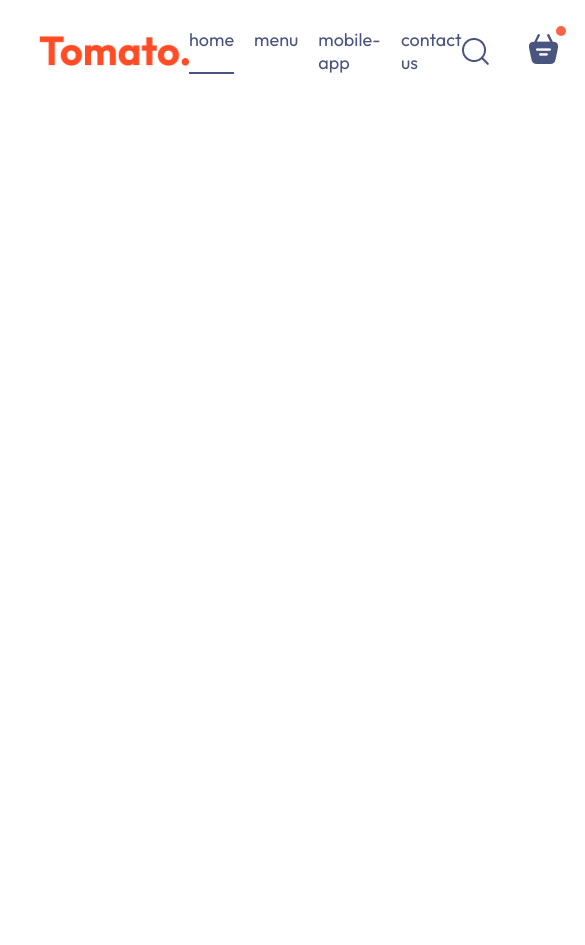
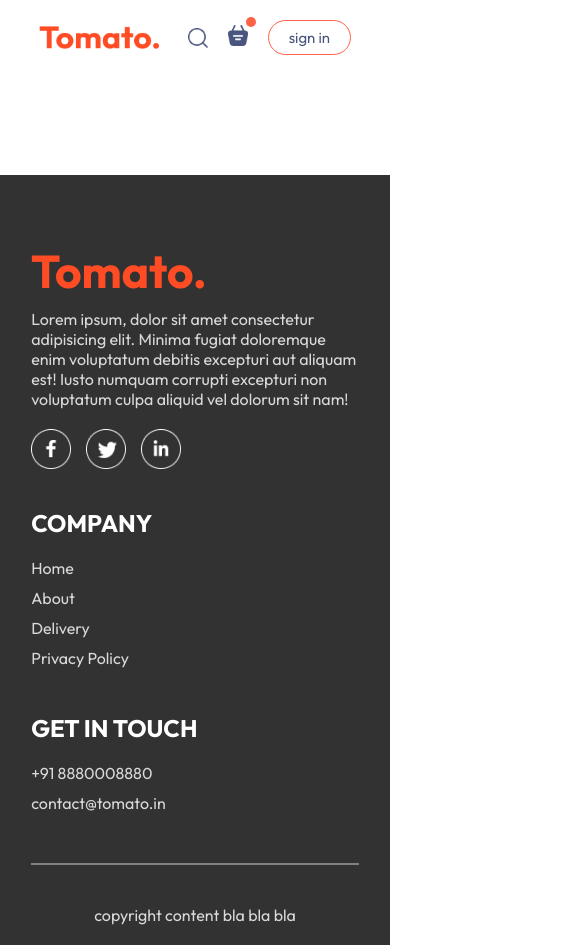
Before and after one commit to snehithvarma86/food-delivery-project, a React (Vite) app in the folder food-delivery/: page /placeorder in a window 390 px wide. Shown: the top 945 px of the page, 585 px wide, since content can reach past the window. Before the commit the page ends 844 px from the top, so only its background shows below. Built offline with nearby package versions, Linux system fonts and the light colour scheme.

Commit message:
more additions

```diff
--- a/food-delivery/src/App.jsx
+++ b/food-delivery/src/App.jsx
@@ -1,20 +1,25 @@
 import React from 'react'
 import Navbar from './components/navbar/navbar'
-import { Route,Routes} from 'react-router-dom'
+import { Route, Routes } from 'react-router-dom'
 import Home from './pages/home/home'
 import Cart from './pages/cart/cart'
 import Placeorder from './pages/placeorder/placeorder'
+import Footer from './components/Footer/footer'
 
 const App = () => {
   return (
-    <div className='app'>
-      <Navbar/>
-      <Routes>
-        <Route path='/' element={<Home/>}/>
-        <Route path='/cart' element={<Cart/>}/>
-        <Route path='/placeorder' element={<Placeorder/>}/>
-      </Routes>
-    </div>
+    <>
+      <div className='app'>
+        <Navbar />
+        <Routes>
+          <Route path='/' element={<Home />} />
+          <Route path='/cart' element={<Cart />} />
+          <Route path='/placeorder' element={<Placeorder />} />
+        </Routes>
+      </div>
+      <Footer />
+    </>
+
   )
 }
 
--- /dev/null
+++ b/food-delivery/src/components/AppDownload/AppDownload.css
@@ -0,0 +1,25 @@
+.app-download{
+    margin: auto auto;
+    margin-top: 100px;
+    font-size: max(3vw,20px);
+    text-align: center;
+    font-weight: 500;
+}
+
+.app-download-platforms{
+    display: flex;
+    justify-content: center;
+    gap: max(2vw,10px);
+    margin-top: 40px;
+}
+
+.app-download-platforms img{
+    width: max(30vw,120px);
+    max-width: 180px;
+    transition: 0.5s;
+    cursor: pointer;
+}
+
+.app-download-platforms img:hover{
+    transform: scale(1.05);
+}
--- /dev/null
+++ b/food-delivery/src/components/AppDownload/AppDownload.jsx
@@ -0,0 +1,17 @@
+import React from 'react'
+import './AppDownload.css'
+import {assets} from '../../assets/assets'
+
+const AppDownload = () => {
+  return (
+    <div className='app-download' id='app-download'>
+        <p>For better experience download <br /> Tomato App</p>
+        <div className="app-download-platforms">
+            <img src={assets.play_store} alt="" />
+            <img src={assets.app_store} alt="" />
+        </div>
+    </div>
+  )
+}
+
+export default AppDownload
--- /dev/null
+++ b/food-delivery/src/components/Footer/footer.css
@@ -0,0 +1,61 @@
+.footer{
+    color :#d9d9d9;
+    background-color: #323232;
+    display: flex;
+    flex-direction: column;
+    align-items: center;
+    gap: 20px;
+    padding: 20px 8vw;
+    padding-top: 80px;
+    margin-top: 100px ;
+}
+
+.footer-content{
+    width: 100%;
+    display: grid;
+    grid-template-columns: 2fr 1fr 1fr;
+    gap: 80px;
+}
+
+.footer-content-left , .footer-content-center , .footer-content-right{
+    display: flex;
+    flex-direction: column;
+    align-items: start;
+    gap: 20px;
+
+}
+
+.footer-content-left li, .footer-content-center li, .footer-content-right li{
+    list-style: none;
+    margin-bottom: 10px;
+    cursor: pointer;
+}
+
+.footer-content-center h2, .footer-content-right h2{
+    color: white;
+}
+
+.footer-social-icons img{
+    width: 40px;
+    margin-right: 15px;
+}
+
+.footer hr{
+    width: 100%;
+    height: 2px;
+    margin: 20px 0;
+    background-color: grey;
+    border: none;
+}
+
+@media (max-width:750px) {
+    .footer-content{
+        display: flex;
+        flex-direction: column;
+        gap: 35px;
+    }
+
+    .footer-copyright{
+        text-align: center;
+    }
+}
--- /dev/null
+++ b/food-delivery/src/components/Footer/footer.jsx
@@ -0,0 +1,49 @@
+import React from 'react'
+import './footer.css'
+import { assets } from '../../assets/assets'
+
+const footer = () => {
+    return (
+        <div>
+            <div className="footer" id='footer'>
+                <div className="footer-content">
+                    <div className="footer-content-left">
+                        <img src={assets.logo} alt="" />
+                        <p>
+                            Lorem ipsum, dolor sit amet consectetur adipisicing elit. Minima fugiat doloremque enim voluptatum debitis excepturi aut aliquam est! Iusto numquam corrupti excepturi non voluptatum culpa aliquid vel dolorum sit nam!
+                        </p>
+                        <div className="footer-social-icons">
+                            <img src={assets.facebook_icon} alt="" />
+                            <img src={assets.twitter_icon} alt="" />
+                            <img src={assets.linkedin_icon} alt="" />
+                        </div>
+
+                    </div>
+                    <div className="footer-content-center">
+                        <h2>COMPANY</h2>
+                        <ul>
+                            <li>Home</li>
+                            <li>About</li>
+                            <li>Delivery</li>
+                            <li>Privacy Policy</li>
+                        </ul>
+                    </div>
+                    <div className="footer-content-right">
+                        <h2>GET IN TOUCH</h2>
+                        <ul>
+                            <li>+91 8880008880</li>
+                            <li>contact@tomato.in</li>
+                        </ul>
+
+                    </div>
+
+                </div>
+                <hr />
+            <p className="footer-copyright">copyright content bla bla bla</p>
+            </div>
+
+        </div>
+    )
+}
+
+export default footer
--- a/food-delivery/src/components/exploremenu/exploremenu.css
+++ b/food-delivery/src/components/exploremenu/exploremenu.css
@@ -54,3 +54,10 @@
     border: 4px solid tomato;
     padding: 2px;
 }
+
+@media (max-width:1050px) {
+    .explore-menu-text{
+        max-width: 100%;
+        font-size: 14px;
+    }
+}
--- a/food-delivery/src/components/exploremenu/exploremenu.jsx
+++ b/food-delivery/src/components/exploremenu/exploremenu.jsx
@@ -6,7 +6,7 @@
   return (
     <div className='exploremenu' id='exploremenu'>
         <h1>Explore our menu</h1>
-        <p className='explore-menu-text'>Choose from the diverse meu</p>
+        <p className='explore-menu-text'>Choose from the diverse menu!</p>
         <div className="explore-menu-list">
             {menu_list.map((item,index)=>{
                 return(
--- a/food-delivery/src/components/header/header.css
+++ b/food-delivery/src/components/header/header.css
@@ -38,3 +38,26 @@
     font-size: max(1vw,13px);
     border-radius: 50px;
 }
+
+@media (max-width:1050px) {
+
+    .header-contents{
+        max-width: 45%;
+    }
+
+}
+
+@media (max-width:750px) {
+    .header-contents{
+        max-width: 65%;
+    }
+
+    .header-contents p{
+        display: none;
+    }
+
+    .header-contents button{
+        padding: 2vw 4vw;
+    }
+
+}
--- a/food-delivery/src/components/navbar/navbar.css
+++ b/food-delivery/src/components/navbar/navbar.css
@@ -60,3 +60,58 @@
     right: -8px;
 
 }
+
+@media (max-width:1050px) {
+    .navbar .logo{
+        width: 140px;
+    }
+
+    .navbar-menu{
+        gap: 20px;
+        font-size: 17px;
+    }
+
+    .nav-bar-right{
+        gap: 30px;
+    }
+
+    .nav-bar-right img{
+       width: 22px;
+    }
+
+    .nav-bar-right button{
+        padding: 8px 25px;
+    }
+}
+
+@media (max-width:900px) {
+    .navbar .logo{
+        width: 120px;
+    }
+
+    .navbar-menu{
+        gap: 15px;
+        font-size: 16px;
+    }
+
+    .nav-bar-right{
+        gap: 20px;
+    }
+
+    .nav-bar-right img{
+       width: 20px;
+    }
+
+    .nav-bar-right button{
+        padding: 7px 20px;
+        font-size: 15px;
+    }
+}
+
+@media (max-width:750px) {
+    .navbar-menu{
+        display: none;
+    }
+
+
+}
--- a/food-delivery/src/components/navbar/navbar.jsx
+++ b/food-delivery/src/components/navbar/navbar.jsx
@@ -1,6 +1,7 @@
 import React, { useState } from 'react'
 import './navbar.css'
 import { assets } from '../../assets/assets'
+import { Link } from 'react-router-dom';
 
 const navbar = () => {
   const [menu,setMenu] =useState("home");
@@ -8,10 +9,10 @@
     <div className='navbar'>
       <img src={assets.logo} alt="" className='logo' />
       <ul className="navbar-menu">
-        <li onClick={()=>setMenu("home")} className={menu==="home"?"active":""}>home</li>
-        <li onClick={()=>setMenu("menu")} className={menu==="menu"?"active":""}>menu</li>
-        <li onClick={()=>setMenu("mobile-app")} className={menu==="mobile-app"?"active":""}>mobile-app</li>
-        <li onClick={()=>setMenu("contact-us")} className={menu==="contact-us"?"active":""}>contact us</li>
+        <Link to='/' onClick={()=>setMenu("home")} className={menu==="home"?"active":""}>Home</Link>
+        <a href='#exploremenu' onClick={()=>setMenu("menu")} className={menu==="menu"?"active":""}>Menu</a>
+        <a href='#app-download' onClick={()=>setMenu("mobile-app")} className={menu==="mobile-app"?"active":""}>Mobile-App</a>
+        <a href='#footer' onClick={()=>setMenu("contact-us")} className={menu==="contact-us"?"active":""}>Contact us</a>
       </ul>
       <div className="nav-bar-right">
         <img src={assets.search_icon} alt=""/>
--- a/food-delivery/src/index.css
+++ b/food-delivery/src/index.css
@@ -5,6 +5,7 @@
   margin: 0;
   box-sizing: border-box;
   font-family: outfit;
+  scroll-behavior: smooth;
 }
 
 body{
--- a/food-delivery/src/pages/home/home.jsx
+++ b/food-delivery/src/pages/home/home.jsx
@@ -3,6 +3,7 @@
 import Header from '../../components/header/header'
 import Exploremenu from '../../components/exploremenu/exploremenu'
 import FoodDisplay from '../../components/FoodDisplay/FoodDisplay'
+import AppDownload from '../../components/AppDownload/AppDownload'
 
 const home = () => {
   const [category,setCategory] = useState("All");
@@ -11,6 +12,7 @@
       <Header/>
       <Exploremenu category={category} setCategory={setCategory}/>
       <FoodDisplay category={category}/>
+      <AppDownload />
     </div>
   )
 }
```
